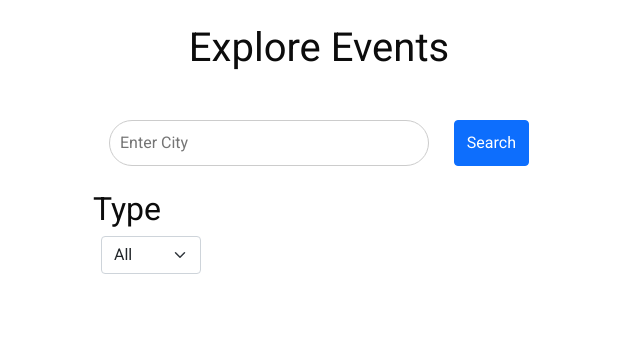
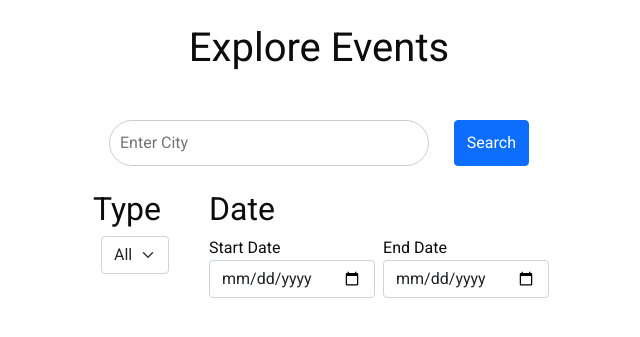
Before and after one commit to atticus-ezis/boardforthebored, a Django app: page /events/explore/ in a window 1280 px wide. Shown: the part 70-407 px from the top of the page, without its empty margins (321-961 px from the left). Run offline with Django 5.2, Linux system fonts and the light colour scheme.

Commit message:
Added a date input field and date *kwarg in view

```diff
--- a/Events/views.py
+++ b/Events/views.py
@@ -22,8 +22,11 @@ def search_city(request):
             city = form.cleaned_data['city']
             # get class filters if any -- else None
             class_name = request.POST.get('event_class', None)
+            # get dates
+            start_date = request.POST.get('start_date', None)
+            end_date = request.POST.get('end_date', None)
             # get events in city
-            events = get_events_by_city(city, class_name=class_name)
+            events = get_events_by_city(city, class_name=class_name, start_date=start_date, end_date=end_date)
             # organize events by type
             grouped_events = get_events_by_type(events)
             # values passed
@@ -59,6 +62,8 @@ def get_events_by_city(city, **kwargs):
         'unit': 'miles',
         'size': 30,
         'sort':'date,asc',
+        # 'startDateTime': '2024-11-20T00:00:00Z',
+        # 'endDateTime': '2024-11-21T00:00:00Z',
     }
 
     # class param
--- a/templates/explore_events.html
+++ b/templates/explore_events.html
@@ -21,8 +21,9 @@
                     <button class="btn btn-primary" type="submit">Search</button>
                 </div>
                 <!-- dropdown -->
-                <div name="drop down filters" class="mt-2">
+                <div name="drop down filters" class="d-flex mt-2">
                     <!-- class -->
+                    <div class="flex-column me-5">
                         <h2>Type</h2>
                         <select name="event_class" class="form-select mx-2" style="max-width: 100px;">
                             <option value="">All</option>
@@ -33,6 +34,24 @@
                             <option value="Undefined">Something Unique</option>
                         </select>
                     </div>
+                    <!-- Date -->
+                    <div class="flex-column">
+                        <h2>Date</h2>
+                        <div class="d-flex">
+                            <div class="me-2">
+                                <label for="start_date">Start Date</label>
+                                <input type="date" class="form-control" id="start_date" name="start_date">
+                            </div>
+                            <div>
+                                <label for="start_date">End Date</label>
+                                <input type="date" class="form-control" id="end_date" name="end_date">
+                            </div>
+                        </div>
+                    </div>
+
+
+                </div>
+
             </form>
 
 
```
Lines whose indentation alone changed are shown as unchanged.
